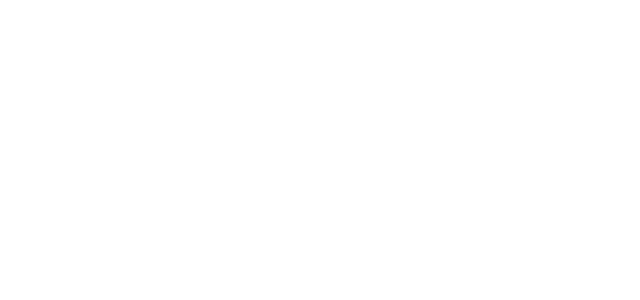
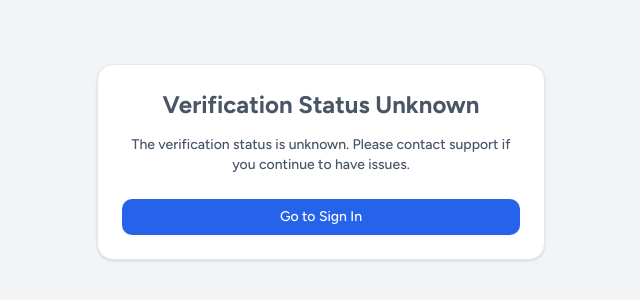
Before and after one commit to CodeGallantX/skill-relay, a React (Vite) app: page /auth/verify-email-confirmation in a window 1280 px wide. Before the commit this address had no page. Shown: the part 238-538 px from the top of the page, without its empty margins (319-959 px from the left). Built offline with nearby package versions, Linux system fonts and the light colour scheme.

Commit message:
Added verification confirmation page

```diff
--- a/src/App.jsx
+++ b/src/App.jsx
@@ -7,6 +7,7 @@
 import SignInPage from './pages/auth/SignInPage';
 import SignUpPage from './pages/auth/SignUpPage';
 import EmailVerificationPage from './pages/auth/EmailVerificationPage';
+import EmailVerificationConfirmationPage from './pages/auth/EmailVerificationConfirmationPage';
 import ForgotPasswordPage from './pages/auth/ForgotPasswordPage'; // New Import
 import ResetPasswordPage from './pages/auth/ResetPasswordPage';   // New Import
 import OnboardingPage from './pages/OnboardingPage';
@@ -63,6 +64,7 @@
           <Route path="/signin" element={<SignInPage />} />
           <Route path="/signup" element={<SignUpPage />} />
           <Route path="/email-verification" element={<EmailVerificationPage />} />
+          <Route path="/auth/verify-email-confirmation" element={<EmailVerificationConfirmationPage />} />
           <Route path="/forgot-password" element={<ForgotPasswordPage />} /> {/* New Route */}
           <Route path="/reset-password" element={<ResetPasswordPage />} />   {/* New Route */}
 
--- /dev/null
+++ b/src/pages/auth/EmailVerificationConfirmationPage.jsx
@@ -0,0 +1,61 @@
+import React from 'react';
+import { useSearchParams, Link } from 'react-router-dom';
+import { Card, CardHeader, CardTitle, CardDescription, CardContent } from '@/components/ui/card';
+import { Button } from '@/components/ui/button';
+
+const EmailVerificationConfirmationPage = () => {
+  const [searchParams] = useSearchParams();
+  const status = searchParams.get('status');
+  const message = searchParams.get('message');
+
+  const getStatusContent = () => {
+    switch (status) {
+      case 'already_verified':
+        return {
+          title: 'Email Already Verified',
+          description: message || 'Your email address has already been verified. You can proceed to sign in.',
+          color: 'text-blue-600',
+        };
+      case 'verified':
+        return {
+          title: 'Email Verified Successfully',
+          description: message || 'Thank you for verifying your email address. You can now sign in to your account.',
+          color: 'text-green-600',
+        };
+      case 'error':
+        return {
+          title: 'Verification Error',
+          description: message || 'There was an error verifying your email. Please try again or contact support.',
+          color: 'text-red-600',
+        };
+      default:
+        return {
+          title: 'Verification Status Unknown',
+          description: message || 'The verification status is unknown. Please contact support if you continue to have issues.',
+          color: 'text-gray-600',
+        };
+    }
+  };
+
+  const { title, description, color } = getStatusContent();
+
+  return (
+    <div className="flex items-center justify-center min-h-screen bg-gray-100 dark:bg-gray-900">
+      <Card className="w-full max-w-md mx-4">
+        <CardHeader>
+          <CardTitle className={`text-2xl font-bold text-center ${color}`}>{title}</CardTitle>
+          <CardDescription className="text-center pt-2">
+            {description}
+          </CardDescription>
+        </CardHeader>
+        <CardContent className="flex flex-col items-center space-y-4">
+          <Button asChild className="w-full">
+            <Link to="/auth/signin">Go to Sign In</Link>
+          </Button>
+        </CardContent>
+      </Card>
+    </div>
+  );
+};
+
+export default EmailVerificationConfirmationPage;
```
